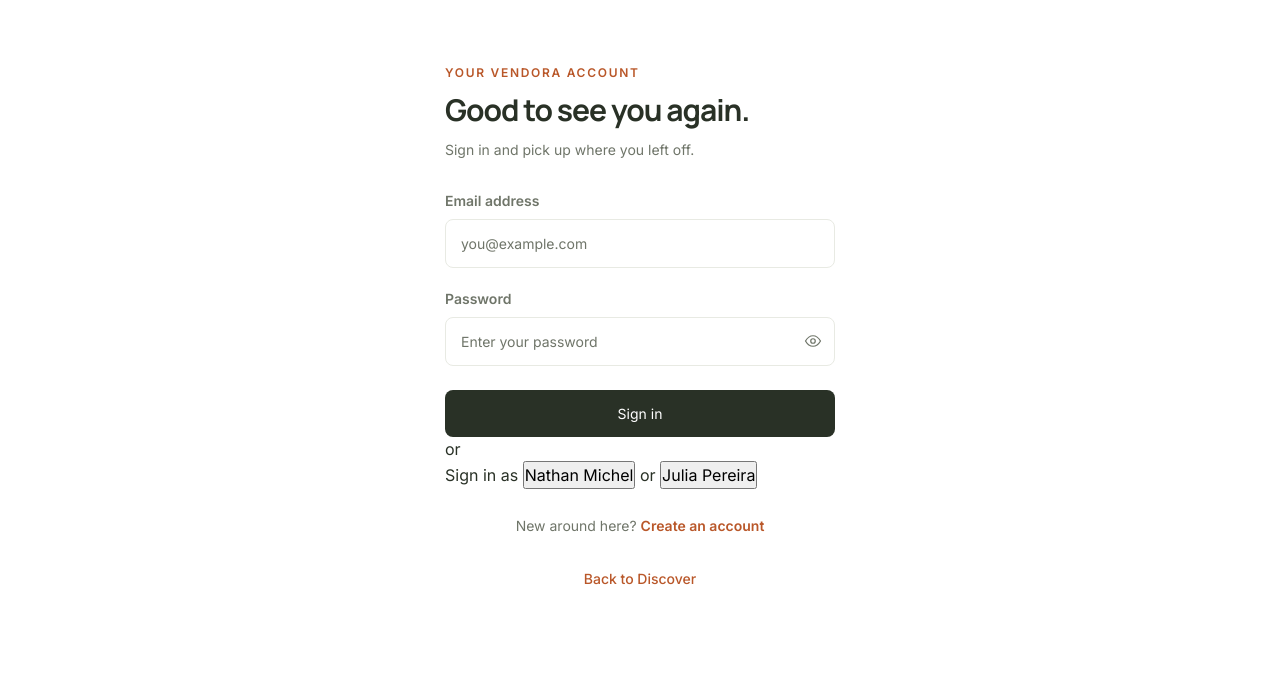
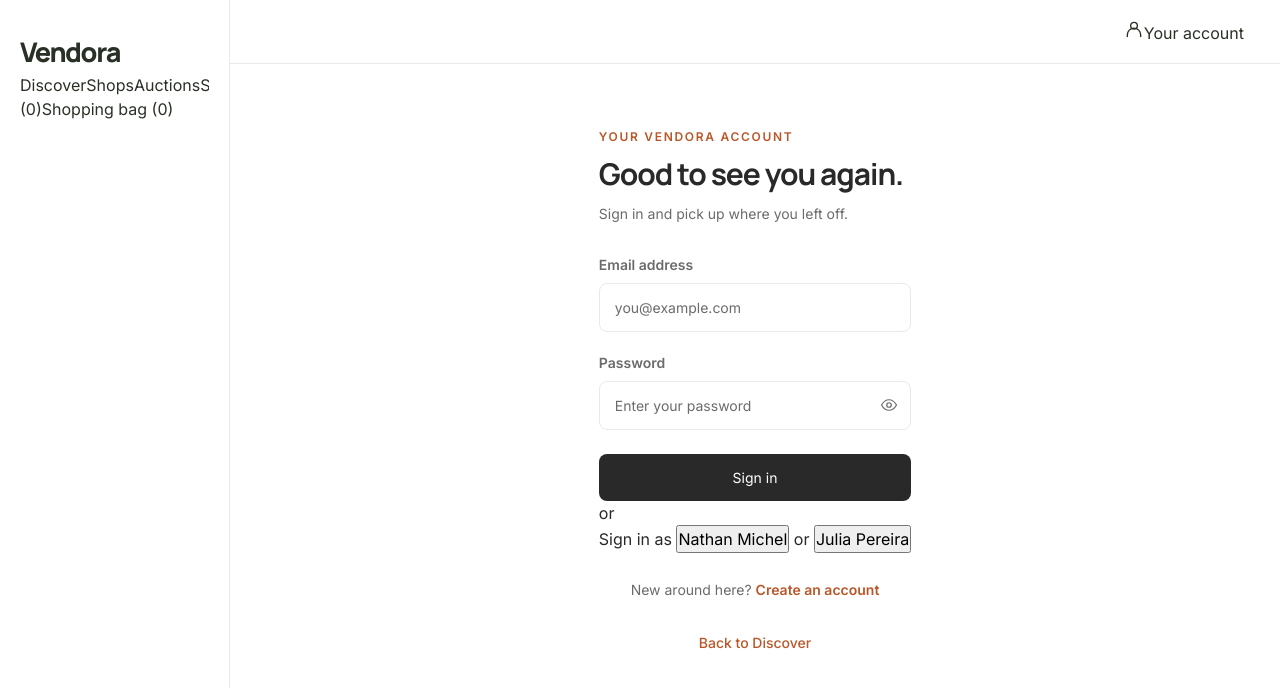
Before and after one commit to ArsalanMateen/Vendora, a React (Vite) app in the folder client/: page /signin in a window 1280 px wide. Shown: the top 688 px of the page. Built offline with nearby package versions, Linux system fonts and the light colour scheme; no server answers.

Commit message:
feat(navigation): link marketplace sections and account destinations

```diff
--- a/client/src/App.jsx
+++ b/client/src/App.jsx
@@ -1,6 +1,7 @@
 import React from "react";
 import { BrowserRouter, Routes, Route } from "react-router-dom";
 import CommerceProvider from "./state/CommerceProvider";
+import Navbar from "./components/Navbar";
 import PrivateRoute from "./auth/PrivateRoute";
 import Signup from "./views/auth/Signup";
 import Signin from "./views/auth/Signin";
@@ -29,6 +30,7 @@
   return (
     <CommerceProvider>
       <BrowserRouter>
+        <Navbar />
         <main className="app-content" id="main-content">
           <Routes>
             <Route path="/signup" element={<Signup />} />
--- /dev/null
+++ b/client/src/components/Navbar.jsx
@@ -0,0 +1,37 @@
+import { Link, NavLink } from "react-router-dom";
+import auth from "../auth/auth-helper";
+import { useCommerce } from "../state/CommerceProvider";
+import Icon from "./Icon";
+import styles from "./Navbar.module.css";
+export default function Navbar() {
+  const account = auth.isAuthenticated();
+  const { cart, savedIds } = useCommerce();
+  return (
+    <>
+      <aside className={styles.sidebar}>
+        <Link to="/" className={styles.brand}>
+          Vendora
+        </Link>
+        <nav className={styles.navigation}>
+          <NavLink to="/">Discover</NavLink>
+          <NavLink to="/shops/all">Shops</NavLink>
+          <NavLink to="/auctions/all">Auctions</NavLink>
+          <NavLink to="/saved">Saved ({savedIds.length})</NavLink>
+          <NavLink to="/cart">Shopping bag ({cart.length})</NavLink>
+          {account?.user?.seller && (
+            <>
+              <NavLink to="/seller/shops">My storefronts</NavLink>
+              <NavLink to="/myauctions">My auctions</NavLink>
+            </>
+          )}
+        </nav>
+      </aside>
+      <header className={styles.topbar}>
+        <Link to={account ? "/user/" + account.user._id : "/signin"}>
+          <Icon name="user" />
+          Your account
+        </Link>
+      </header>
+    </>
+  );
+}
--- /dev/null
+++ b/client/src/components/Navbar.module.css
@@ -0,0 +1,38 @@
+.sidebar {
+  width: var(--sidebar-width);
+  background: #fff;
+  border-right: 1px solid var(--border);
+  position: fixed;
+  inset: 0 auto 0 0;
+  z-index: 60;
+  display: flex;
+  flex-direction: column;
+  padding: 32px 20px 0;
+}
+.brand {
+  display: flex;
+  align-items: center;
+  font-family: "Manrope", sans-serif;
+  font-size: 27px;
+  font-weight: 800;
+  letter-spacing: -1.3px;
+}
+.navigation {
+  flex: 1;
+  overflow-y: auto;
+  min-height: 120px;
+}
+.topbar {
+  margin-left: var(--sidebar-width);
+  height: 64px;
+  background: rgba(255, 255, 255, 0.97);
+  border-bottom: 1px solid var(--border);
+  display: flex;
+  align-items: center;
+  justify-content: flex-end;
+  gap: 28px;
+  padding: 0 36px;
+  position: sticky;
+  top: 0;
+  z-index: 40;
+}
--- a/client/src/index.css
+++ b/client/src/index.css
@@ -38,6 +38,14 @@
 textarea {
   font: inherit;
 }
+.app-content textarea {
+  min-height: 110px;
+  max-height: 320px;
+  min-width: 0;
+  max-width: 100%;
+  resize: vertical;
+  overflow: auto;
+}
 button,
 a,
 input,
@@ -75,6 +83,36 @@
 h3 {
   font-family: "Manrope", "Inter", sans-serif;
   letter-spacing: -0.035em;
+}
+.app-content {
+  --ink: #292929;
+  --ink-strong: #424242;
+  --muted: #6b6b6b;
+  --surface-muted: #fff;
+  --border: #e9e9e9;
+  color: var(--ink);
+  background: #fff;
+  margin-left: var(--sidebar-width);
+  min-height: calc(100vh - 64px);
+  display: flex;
+  flex-direction: column;
+}
+.route-content {
+  flex: 1;
+  min-width: 0;
+}
+.skip-link {
+  position: fixed;
+  left: 12px;
+  top: -80px;
+  z-index: 200;
+  background: var(--ink);
+  color: white;
+  border-radius: 8px;
+  padding: 12px 20px;
+}
+.skip-link:focus {
+  top: 12px;
 }
 .page-kicker {
   font-size: 12px;
@@ -136,8 +174,3 @@
   font-weight: 750;
   line-height: 1.3;
 }
-
-button,
-a[role="button"] {
-  white-space: nowrap;
-}
```
